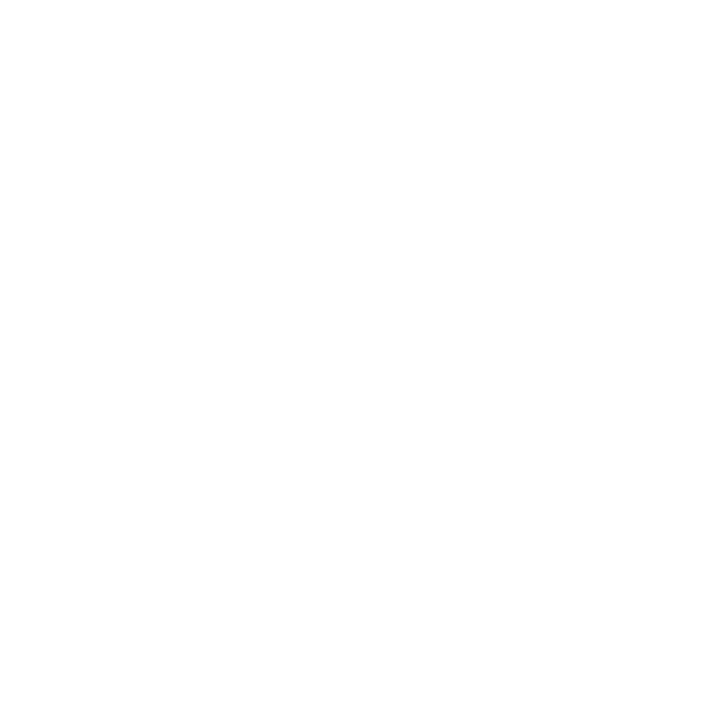
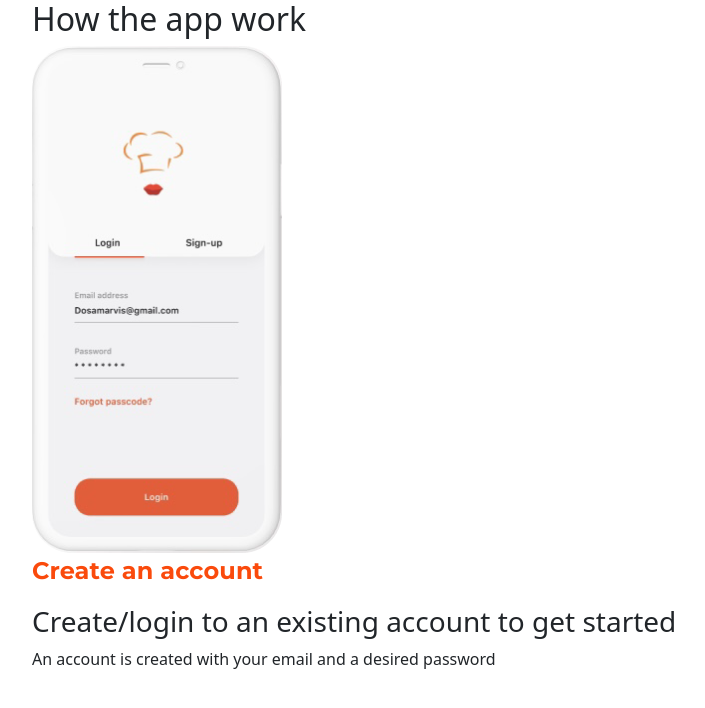
Before and after one commit to Yurka2012/lessons, a plain HTML site: page index.html in a window 1280 px wide. Shown: the whole page, without its empty margins (50-755 px from the left). Drawn offline with nearby package versions, Linux system fonts and the light colour scheme.

Commit message:
reg,slgmel,ge

```diff
--- /dev/null
+++ b/css/style.css
@@ -0,0 +1,13 @@
+@import url('https://fonts.googleapis.com/css2?family=Montserrat:ital,wght@0,100;0,200;0,300;0,400;0,500;0,600;0,700;0,800;0,900;1,100;1,200;1,300;1,400;1,500;1,600;1,700;1,800;1,900&display=swap');
+.create-ac{
+    color: #FA4A0C;
+
+/* H3 */
+font-family: Montserrat;
+font-size: 24px;
+font-style: normal;
+font-weight: 700;
+line-height: 36px; /* 150% */
+letter-spacing: 0.1px;
+}
+.h3-login
--- a/index.html
+++ b/index.html
@@ -1,17 +1,40 @@
 <!DOCTYPE html>
 <html lang="en">
-<head>
-    <meta charset="UTF-8">
-    <meta name="viewport" content="width=device-width, initial-scale=1.0">
-    <link href="https://cdn.jsdelivr.net/npm/bootstrap@5.3.1/dist/css/bootstrap.min.css" rel="stylesheet" integrity="sha384-4bw+/aepP/YC94hEpVNVgiZdgIC5+VKNBQNGCHeKRQN+PtmoHDEXuppvnDJzQIu9" crossorigin="anonymous">
+  <head>
+    <meta charset="UTF-8" />
+    <meta name="viewport" content="width=device-width, initial-scale=1.0" />
+    <link
+      href="https://cdn.jsdelivr.net/npm/bootstrap@5.3.1/dist/css/bootstrap.min.css"
+      rel="stylesheet"
+      integrity="sha384-4bw+/aepP/YC94hEpVNVgiZdgIC5+VKNBQNGCHeKRQN+PtmoHDEXuppvnDJzQIu9"
+      crossorigin="anonymous"
+    />
+    <link rel="stylesheet" href="css/style.css" />
     <title>Document</title>
-</head>
-<body>
+  </head>
+  <body>
     <main>
-        <section class=""></section>
-        <section class=""></section>
+      <section class="app">
+        <div class="container">
+          <h2>How the app work</h2>
+          <div class="login">
+            <img src="./img/login.png" alt="" />
+            <div class="text-box">
+              <p class="create-ac">Create an account</p>
+              <h3 class="h3-login">Create/login to an existing account to get started</h3>
+              <p>
+                An account is created with your email and a desired password
+              </p>
+            </div>
+          </div>
+        </div>
+      </section>
     </main>
 
-    <script src="https://cdn.jsdelivr.net/npm/bootstrap@5.3.1/dist/js/bootstrap.bundle.min.js" integrity="sha384-HwwvtgBNo3bZJJLYd8oVXjrBZt8cqVSpeBNS5n7C8IVInixGAoxmnlMuBnhbgrkm" crossorigin="anonymous"></script>
-</body>
+    <script
+      src="https://cdn.jsdelivr.net/npm/bootstrap@5.3.1/dist/js/bootstrap.bundle.min.js"
+      integrity="sha384-HwwvtgBNo3bZJJLYd8oVXjrBZt8cqVSpeBNS5n7C8IVInixGAoxmnlMuBnhbgrkm"
+      crossorigin="anonymous"
+    ></script>
+  </body>
 </html>
```
Also changed, not shown: img/login.png (added), 1 other file.
